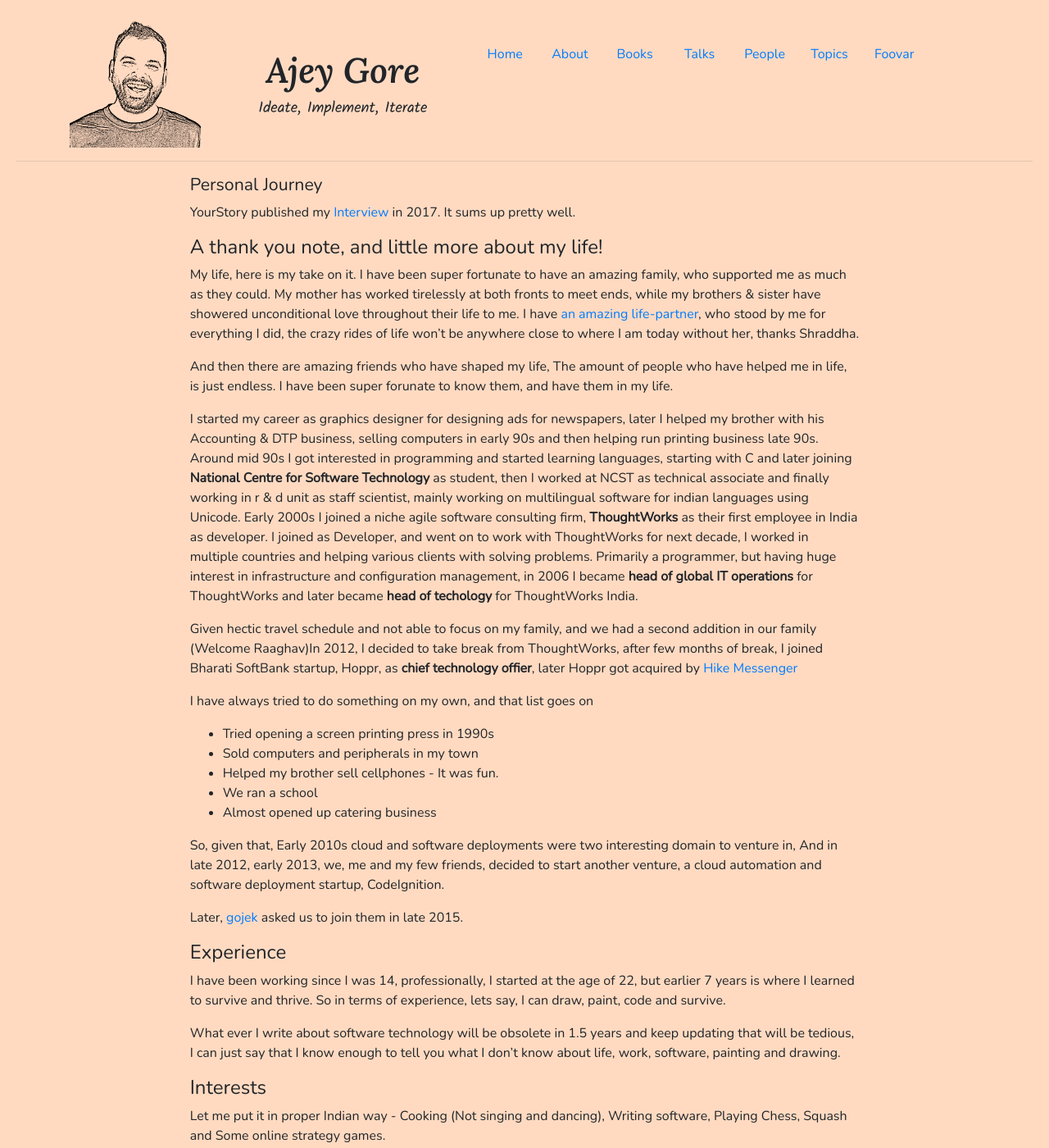
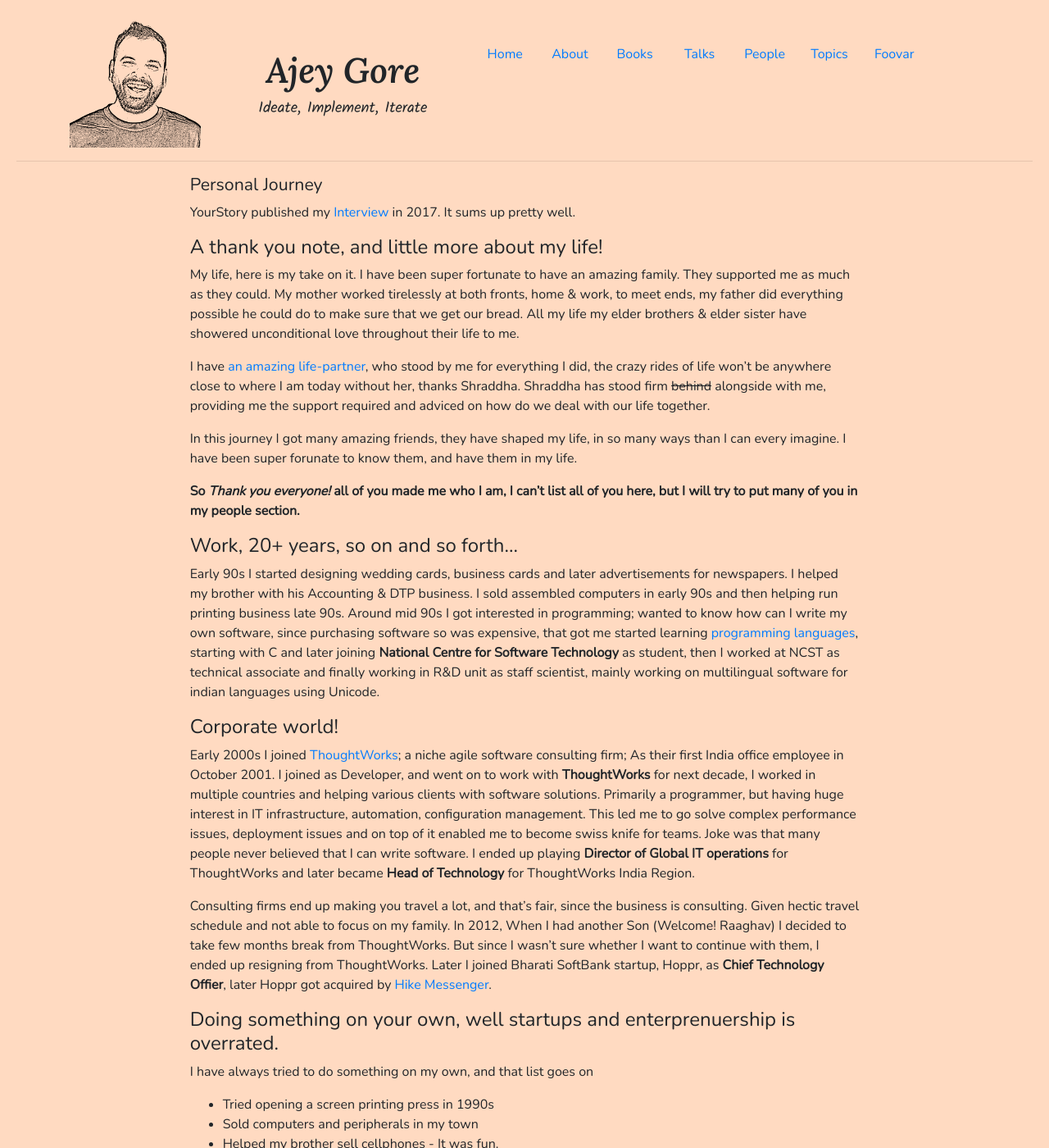
Before and after one commit to ajeygore/ajeygore.github.com, a Jekyll site: the page built from journey.md, in a window 1280 px wide and 1400 px high. Shown: the whole window at 82% size. Built offline with Jekyll 4.4.1, drawn with Linux system fonts in a browser that asks for light colours; some of the changed text lies outside the part shown.

Commit message:
[ajey] reworded journey

```diff
--- a/journey.md
+++ b/journey.md
@@ -10,27 +10,25 @@ YourStory published my [Interview](https://yourstory.com/2017/05/techie-tuesdays
 
 #### A thank you note, and little more about my life!
 
-My life, here is my take on it. I have been super fortunate to have an amazing family, who supported me as much as they could.
-My mother has worked tirelessly at both fronts to meet ends, while my brothers & sister have showered unconditional love throughout their life to me.
-I have [an amazing life-partner](https://twitter.com/shraddhagore){:target="_blank"}, who stood by me for everything I did, the crazy rides of life won't be anywhere close to where I am today without her, thanks Shraddha.
+My life, here is my take on it. I have been super fortunate to have an amazing family. They supported me as much as they could.  My mother worked tirelessly at both fronts, home & work, to meet ends, my father did everything possible he could do to make sure that we get our bread.  All my life my elder brothers & elder sister have showered unconditional love throughout their life to me.
 
-And then there are amazing friends who have shaped my life, The amount of people who have helped me in life, is just endless. I have been super forunate to know them, and have them in my life.
+I have [an amazing life-partner](https://twitter.com/shraddhagore){:target="_blank"}, who stood by me for everything I did, the crazy rides of life won't be anywhere close to where I am today without her, thanks Shraddha. Shraddha has stood firm ~~behind~~ alongside with me, providing me the support required and adviced on how do we deal with our life together.
 
-I started my career as graphics designer for designing ads for newspapers,
-later I helped my brother with his Accounting & DTP business, selling computers in early 90s and then helping run printing business late 90s.
-Around mid 90s I got interested in programming and started learning languages,
-starting with C and later joining **National Centre for Software Technology** as student,
-then I worked at NCST as technical associate and finally working in r & d unit as staff scientist,
-mainly working on multilingual software for indian languages using Unicode. Early 2000s I joined a niche agile software consulting firm,
-**ThoughtWorks** as their first employee in India as developer.
-I joined as Developer, and went on to work with ThoughtWorks for next decade,
-I worked in multiple countries and helping various clients with solving problems.
-Primarily a programmer, but having huge interest in infrastructure and configuration management,
-in 2006 I became **head of global IT operations** for ThoughtWorks and later
-became **head of techology** for ThoughtWorks India.
+In this journey I got many amazing friends, they have shaped my life, in so many ways than I can every imagine. I have been super forunate to know them, and have them in my life.
 
-Given hectic travel schedule and not able to focus on my family, and we had a second addition in our family (Welcome Raaghav)In 2012,
-I decided to take break from ThoughtWorks, after few months of break, I joined Bharati SoftBank startup, Hoppr, as **chief technology offier**, later Hoppr got acquired by [Hike Messenger](https://hike.in/){:target="_blank"}
+**So _Thank you everyone!_ all of you made me who I am, I can't list all of you here, but I will try to put many of you in my people section.**
+
+#### Work, 20+ years, so on and so forth...
+
+Early 90s I started designing wedding cards, business cards and later advertisements for newspapers. I helped my brother with his Accounting & DTP business. I sold assembled computers in early 90s and then helping run printing business late 90s.  Around mid 90s I got interested in programming; wanted to know how can I write my own software, since purchasing software so was expensive, that got me started learning [programming languages](https://en.wikipedia.org/wiki/Programming_language){:target="blank"}, starting with C and later joining **National Centre for Software Technology** as student, then I worked at NCST as technical associate and finally working in R&D unit as staff scientist, mainly working on multilingual software for indian languages using Unicode.
+
+#### Corporate world!
+
+Early 2000s I joined [ThoughtWorks](https://thoughtworks.com){:target="_blank"}; a niche agile software consulting firm; As their first India office employee in October 2001. I joined as Developer, and went on to work with **ThoughtWorks** for next decade, I worked in multiple countries and helping various clients with software solutions.  Primarily a programmer, but having huge interest in IT infrastructure, automation,  configuration management. This led me to go solve complex performance issues, deployment issues and on top of it enabled me to become swiss knife for teams. Joke was that many people never believed that I can write software. I ended up playing  **Director of Global IT operations** for ThoughtWorks and later became **Head of Technology** for ThoughtWorks India Region.
+
+Consulting firms end up making you travel a lot, and that's fair, since the business is consulting. Given hectic travel schedule and not able to focus on my family. In 2012, When I had another Son (Welcome! Raaghav) I decided to take few months break from ThoughtWorks. But since I wasn't sure whether I want to continue with them, I ended up resigning from ThoughtWorks. Later I joined Bharati SoftBank startup, Hoppr, as **Chief Technology Offier**, later Hoppr got acquired by [Hike Messenger](https://hike.in/){:target="_blank"}.
+
+#### Doing something on your own, well startups and enterprenuership is overrated.
 
 I have always tried to do something on my own, and that list goes on
 
@@ -38,13 +36,13 @@ I have always tried to do something on my own, and that list goes on
 - Sold computers and peripherals in my town
 - Helped my brother sell cellphones - It was fun.
 - We ran a school
-- Almost opened up catering business
+- Almost opened up food catering business
 
-So, given that, Early 2010s cloud and software deployments were two interesting domain to venture in, And in late 2012, early 2013, we, me and my few friends, decided to start another venture, a cloud automation and software deployment startup, CodeIgnition.
+So, given that, Early 2010s cloud computing and software deployments were two interesting domain to venture in, And in late 2012, early 2013, we, me and my few friends, decided to start another venture, a cloud automation and software deployment startup, CodeIgnition.
 
 Later, [gojek](https://gojek.com){:target="_blank"} asked us to join them in late 2015.
 
-#### Experience
+#### Experience, that matters.
 
 I have been working since I was 14, professionally, I started at the age of 22, but earlier 7 years is where I learned to survive and thrive.
 So in terms of experience, lets say, I can draw, paint, code and survive.
@@ -52,9 +50,11 @@ So in terms of experience, lets say, I can draw, paint, code and survive.
 What ever I write about software technology will be obsolete in 1.5 years and keep updating that will be tedious, I can just say that I know enough to tell you what I don't know about
 life, work, software, painting and drawing.
 
-#### Interests
+#### Interests, take you around.
 
 Let me put it in proper Indian way - Cooking (Not singing and dancing), Writing software, Playing Chess, Squash and Some online strategy games.
+
+Now a days, it's mostly drawing, cooking and writing software. I always keep a sketchbook in my bag!
 
 [//]: ## Work
 
```
Also changed, not shown: 1 other file.
